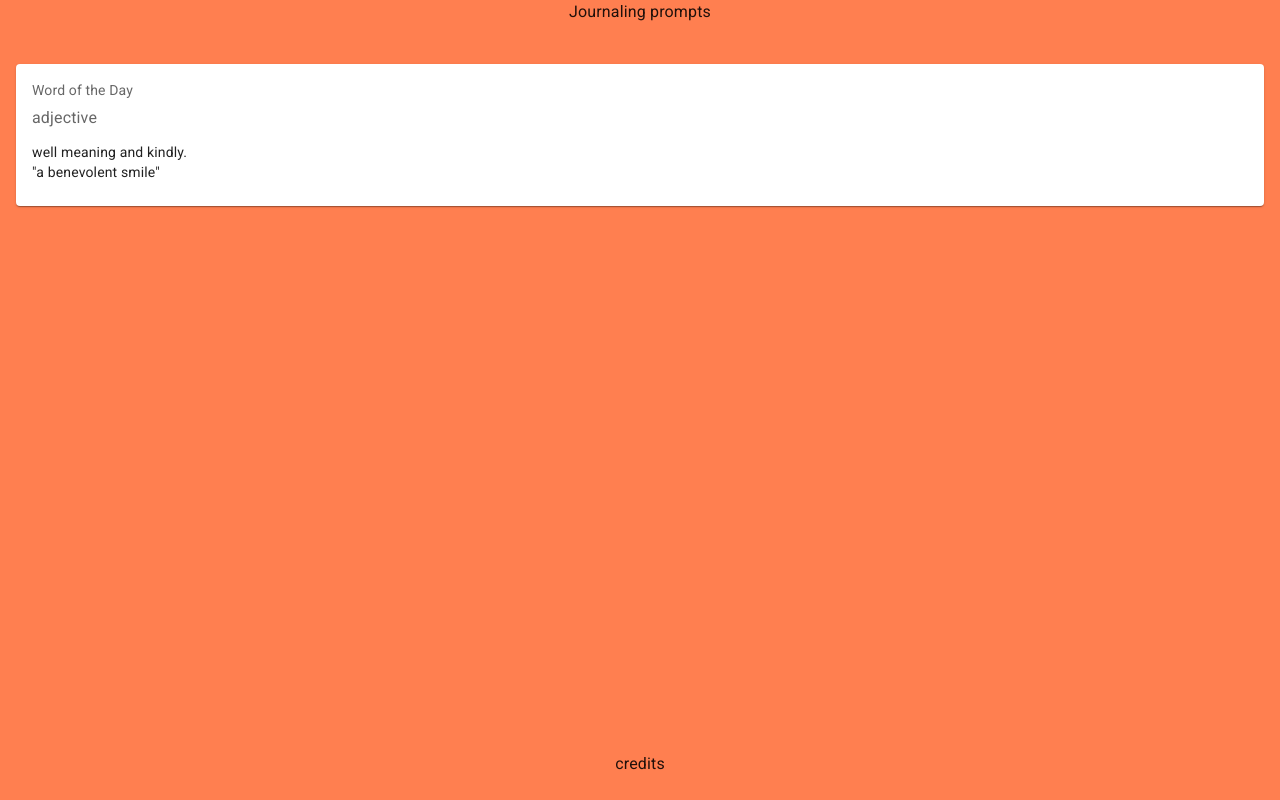
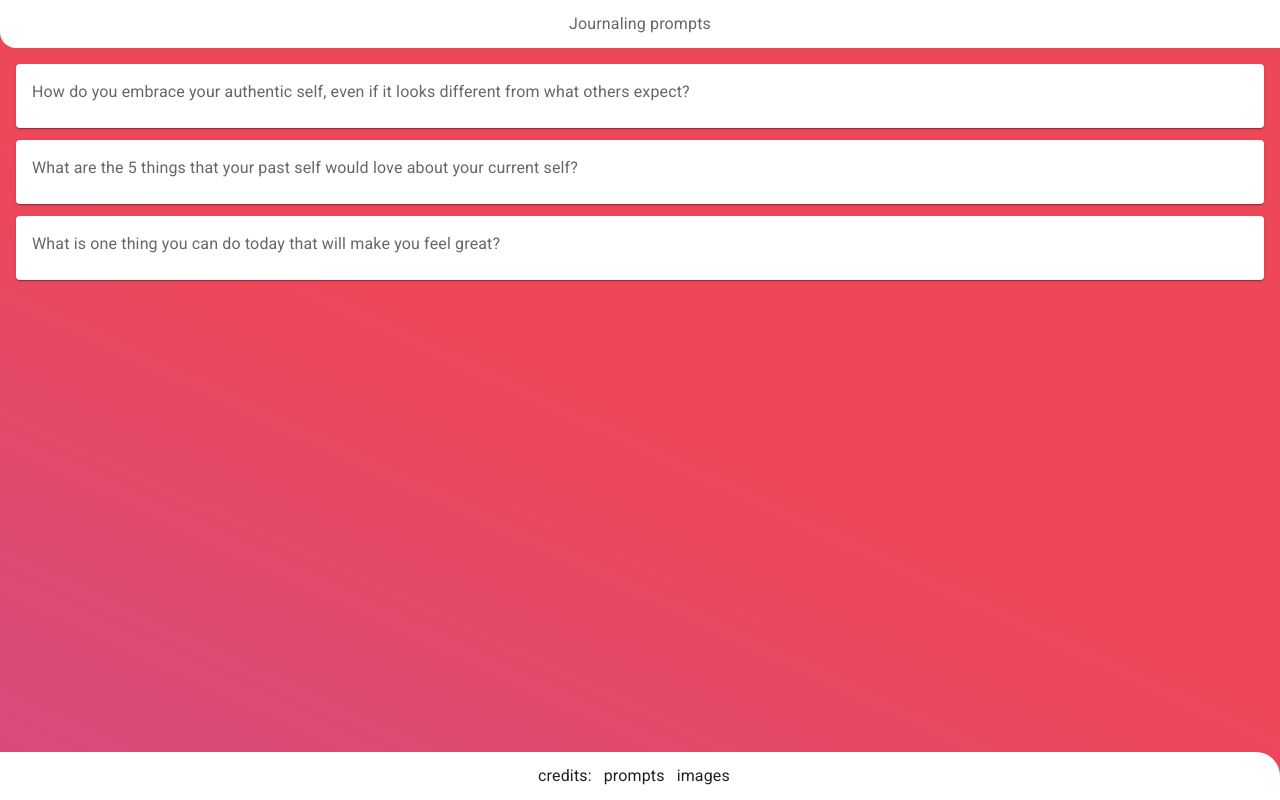
Before and after one commit to tbwiss/journaling-prompts, a React (Create React App) app: page / in a window 1280 px wide. Built offline with nearby package versions, Linux system fonts and the light colour scheme.

Commit message:
feat: base prompts

```diff
--- a/src/data/database.ts
+++ b/src/data/database.ts
@@ -1,4 +1,76 @@
-export const prompts = [
-  "What is on your mind?",
-  "If you could change one thing you did today, what would that be?",
+// Self-reflection (https://blog.gratefulness.me/self-reflection-journaling-ideas-for-you/)
+export const selfReflectionPrompts = [
+  "What makes you feel calm?",
+  "What makes you feel in control?",
+  "What makes you feel powerful?",
+  "How do you encourage yourself when you're trying something new?",
+  "How do you stay focused and steer clear of distractions?",
+  "How do you savor the time you get alone?",
+  "How do you swap envy for joy when other people accomplish things?",
+  "How do you set boundaries and avoid absorbing someone else's emotions and stress?",
+  "How do you trust yourself to make big decisions?",
+  "How do you forgive yourself when you make a mistake?",
+  "How do you advocate for yourself?",
+  "How do you make the time you spend with people more intentional?",
+  "What new opportunities have come out of the challenges you've faced?",
+  "How do you embrace your authentic self, even if it looks different from what others expect?",
+  "How do you remind yourself that you're enough?",
+  "How do you calm your nerves in a difficult situation?",
+  "When do you feel happiest in your skin?",
+  "If you were stranded on a desert island, what are the one thing and the one person you would choose to have with you and why?",
+  "If you could relive an experience in your life, what would it be?",
+  "What does growing older mean to you?",
+  "How do you handle a bad day?",
+  "Are you a city, a country, or a beach person?",
+  "Are you an introvert or an extrovert? How has it shaped your life?",
+  "What are your top life hacks?",
+  "If you had a theme song, what would it be?",
+  "How does it feel to be the age you currently are?",
+  "Write about a book, movie, or song that has made a huge impact on you.",
+  "What is your earliest childhood memory?",
+  "What do you wish others knew about you?",
+  "If you could have a superpower, what would it be?",
+  "Do you prefer to read fiction or non-fiction? Why?",
+  "Describe your dream life.",
+  "What do you struggle to love most about yourself? What can you do to begin to love that part of yourself?",
+  "What are the five things that you currently accept about yourself?",
+  "What are you holding onto that you need to forgive yourself for?",
+  "What do you judge yourself for? How can you let go of that judgment?",
+  "What are your talents?",
+  "What is one thing you can do today that will make you feel great?",
+  "What clothes do you love wearing and feel good in?",
+  "What do you love about your mind?",
+  "What do you love about your body?",
+  "What do you love about your personality?",
+  "What are the 5 things that your past self would love about your current self?",
+  "What is a challenge that you have overcome?",
+  "What makes you unique? How can you use this uniqueness more in your life?",
+  "What would you do today if you loved yourself?",
+  "What's a commitment you can make to yourself to love yourself every day?",
+  "What did you love to do as a child? How can you bring more of that into your life?",
+  "How do you treat people that you love? How can you treat yourself the same way?",
+  "What would you do if you knew you could not fail?",
+  "What natural gift would you most like to possess?",
+  "If you were given $1 million that you had to spend on yourself within a year, how would you spend it?",
+  "How do you define love?",
+  "Write about a person you admire. What qualities do you share with this person?",
+  "What scares you?",
+  "What would you like to do more of?",
+  "What would you prefer to do less of?",
+  "How have you grown in the past two years?",
+  "How would you like to be remembered?",
+  "What makes you feel most energized?",
+  "What has caused you happiness and joy this week?",
+  "What is the one thing that you want to go back in time and change?",
+  "What frustrates you the most?",
+  "What will that one message or letter that you wish to give to your childhood self?",
+  "What's your favorite self-care activity?",
+  "How will someone closest to you describe you?",
+  "When was the last time you helped someone? What did you do?",
+  "Which dream of yours do you wish to come true?",
+  "If you win a lottery today (a big one) where would you invest it?",
+  "Think of the happiest moment in your life and reflect on it.",
+  "What is your most treasured possession and why?",
+  "Name one moment that you are truly proud of. Why are you so proud of it?",
+  "What are you most grateful for?",
 ];
--- a/src/index.css
+++ b/src/index.css
@@ -11,7 +11,13 @@ html, body {
     height: 100%;
     width: 100%;
 
-    background-color: coral;
+    /* background-color: #FFE53B;
+    background-image: linear-gradient(147deg, #FFE53B 0%, #FF2525 74%); */
+
+    background-image: linear-gradient(25deg,#d64c7f,#ee4758 50%);
+
+
+
 
     /* background: url("./assets/water-wave-logo.jpg") no-repeat center center fixed;
     -webkit-background-size: cover;
--- a/src/modules/List.tsx
+++ b/src/modules/List.tsx
@@ -1,25 +1,20 @@
 import { Card, CardContent, Typography } from "@mui/material";
 import * as React from "react";
+import { selfReflectionPrompts } from "../data/database";
 
 export default function PromptList() {
+  const prompts = selfReflectionPrompts
+    .sort(() => 0.5 - Math.random())
+    .slice(0, 3);
   return (
     <>
-      <Card sx={{ minWidth: 200 }}>
-        <CardContent>
-          <Typography sx={{ fontSize: 14 }} color="text.secondary" gutterBottom>
-            Word of the Day
-          </Typography>
-
-          <Typography sx={{ mb: 1.5 }} color="text.secondary">
-            adjective
-          </Typography>
-          <Typography variant="body2">
-            well meaning and kindly.
-            <br />
-            {'"a benevolent smile"'}
-          </Typography>
-        </CardContent>
-      </Card>
+      {prompts.map((prompt, idx) => (
+        <Card className="mb-3 flex justify-left items-center" key={idx}>
+          <CardContent>
+            <Typography color="text.secondary">{prompt}</Typography>
+          </CardContent>
+        </Card>
+      ))}
     </>
   );
 }
--- a/src/modules/Main.tsx
+++ b/src/modules/Main.tsx
@@ -1,11 +1,12 @@
 import * as React from "react";
 import PromptList from "./List";
+import { Typography } from "@mui/material";
 
 export default function Main() {
   return (
     <div>
-      <header className="h-12 w-full top-0 text-center">
-        Journaling prompts
+      <header className="h-12 w-full top-0 flex justify-center items-center bg-white rounded-bl-2xl">
+        <Typography color="text.secondary">Journaling prompts</Typography>
       </header>
       <div className="p-4">
         <section>
@@ -13,11 +14,21 @@ export default function Main() {
         </section>
       </div>
 
-      <footer className="h-12 w-full fixed bottom-0 text-center">
-        credits
-        {/*
-    <a href="https://www.vecteezy.com/free-vector/background">Background Vectors by Vecteezy</a>
-      */}
+      <footer className="h-12 w-full fixed bottom-0 flex justify-center items-center bg-white rounded-tr-3xl">
+        <span className="pr-3">credits:</span>
+        <span className="pr-3">
+          <a href="https://blog.gratefulness.me/self-reflection-journaling-ideas-for-you/">
+            prompts
+          </a>
+        </span>
+        <span className="pr-3">
+          <a
+            href="https://www.vecteezy.com/free-vector/background"
+            about="Background Vectors by Vecteezy"
+          >
+            images
+          </a>
+        </span>
       </footer>
     </div>
   );
```
